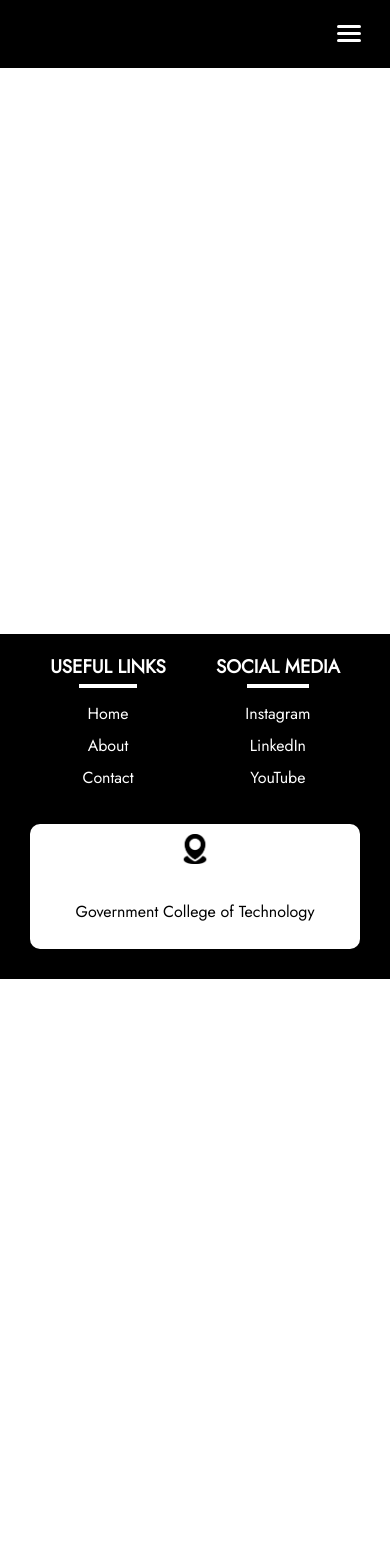
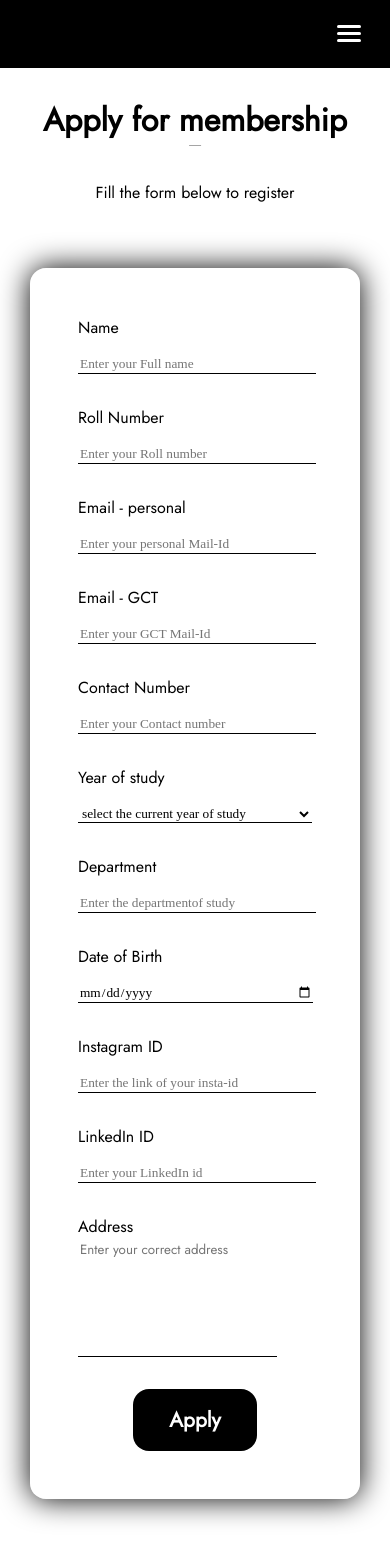
Before and after one commit to boopathi-srb/centauras, a React (Create React App) app: page /Apply in a window 390 px wide. Shown: the top 1568 px of the page. Before the commit the page ends 979 px from the top, so only its background shows below. Built offline with nearby package versions, Linux system fonts and the light colour scheme.

Commit message:
name changes

```diff
--- a/src/App.css
+++ b/src/App.css
@@ -8,8 +8,8 @@
 }
 .body{
   min-height: 68vh;
-  margin-top: 4vh;
   margin-top: 60px;
+  margin-bottom: 3ch;
   max-width: 100vw;
   overflow-x: hidden;
   font-family: 'Jost', sans-serif;
--- a/src/App.js
+++ b/src/App.js
@@ -3,20 +3,17 @@ import {BrowserRouter as Router, Route} from 'react-router-dom';
 import {Routes} from 'react-router-dom';
 import './App.css'
 import Home from './pages/home/home';
-import ProductData from './data';
+// import ProductData from './data';
 import { Component } from 'react';
 import Footer from './components/footer/footer';
 import About from './pages/about/about';
 import Contact  from './pages/contact/contact';
 import Blogs from './pages/blogs/blogs';
-// import Orderplaced from './pages/Orderplaced/orderplaced';
+import Apply from './pages/apply/apply'
+import Applied from './pages/applied/applied';
 
 
 class App extends Component {
-
-  state={
-    productData: ProductData,
-  }
   render(){
   return (
     <div className="App">
@@ -31,21 +28,15 @@ class App extends Component {
          <Route path="/About" element={ <About/>} exact></Route>
          <Route path="/Contact" element={ <Contact/>} exact></Route>
          <Route path="/Blogs" element={ <Blogs/>} exact></Route>
-         {/* <Route path="/orderplaced" element={ <Orderplaced/>} exact></Route> */}
+         <Route path="/Apply" element={ <Apply/>} exact></Route>
+         <Route path="/Applied" element={ <Applied/>} exact></Route>
 
        </Routes>
       </div>
       <footer className="footer">
          <Footer/>
       </footer>
-
       </Router>
-
-
-
-
-
-
     </div>
   );
 
--- a/src/components/topbar/topbar.js
+++ b/src/components/topbar/topbar.js
@@ -18,6 +18,7 @@ const Topbar =()=>{
          <a href="/About">ABOUT</a>
          <a href="/Blogs">BLOGS</a>
          <a href="/Contact">CONTACT</a>
+         <a href="/Apply">REGISTER</a>
 
        </nav>
        <label for="toggle_button" className="toggle_button_label">
--- /dev/null
+++ b/src/pages/applied/applied.css
@@ -0,0 +1,85 @@
+.overlay{
+  background-color: #000000;
+  position: fixed;
+  top: 0%;
+  left: 0%;
+  bottom: 0%;
+  right: 0%;
+  z-index: 99;
+  opacity: 0.9;
+  pointer-events: none;
+}
+.outerwrapper{
+  position: fixed;
+  z-index: 100;
+  width: 100%;
+  height: 100vw;
+}
+.wrapper{
+
+  width: 70ch;
+  /* height:80ch; */
+  border-radius: 50px;
+  background-color: rgba(255, 255, 255, 1);
+  box-shadow: 2px 2px 10px  rgb(27, 26, 26);
+  backdrop-filter: blur(2em);
+  margin: auto;
+  /* margin-top: 7rem; */
+  /* margin-bottom: 7rem;  */
+  height: 35vw;
+   padding: 1rem;
+  z-index: 100;
+}
+.thumbsup{
+  margin: auto;
+  width: 20ch;
+  animation: animate1 2s ease-in-out 1;
+  transform-origin: left;
+  margin-bottom: 1rem;
+}
+@keyframes animate1 {
+    0%{transform:rotate(0deg)}
+    25%{transform: rotate(-30deg);}
+    50%{transform: rotate(0deg);}
+    75%{transform: scale(1.5);}
+    100%{transform: scale(1);}
+  }
+.wrapper>h1{
+  font-size: 3rem;
+  /* color: white; */
+}
+.wrapper>p{
+  font-size: 1rem;
+  margin-bottom: 3.5rem;
+  /* color: white; */
+}
+.wrapper>a{
+  text-decoration: none;
+  color: white;
+  background-color: black;
+  padding: 1rem;
+  border-radius: 1rem;
+  transform: scale(1);
+  animation: transform 400ms ease-in-out;
+  animation-delay: 500ms;
+  font-size: 1.2rem;
+  margin-bottom: 2rem;
+}
+.wrapper>a:hover{
+  transform: scale(1.3);
+}
+@media  screen and (max-width:768px) {
+  .wrapper{
+    width: 25ch;
+    padding: 2.5rem;
+    height: auto;
+  }
+  .wrapper>h1{
+    font-size: 2rem;
+    padding: 1rem;
+  }
+  .wrapper>p{
+    font-size: 0.9rem;
+    margin-bottom: 2rem;
+  }
+}
--- /dev/null
+++ b/src/pages/applied/applied.js
@@ -0,0 +1,28 @@
+import React from 'react';
+import thumbsup from './thumbsup.png'
+import './applied.css'
+import AOS from 'aos';
+function Applied() {
+  AOS.init();
+  return <div  className="applied">
+    <div className="overlay" ></div>
+    <div className="outerwrapper">
+      <div  data-aos="zoom-out"data-aos-once="true"  data-aos-delay="400" className="wrapper">
+
+      <img className="thumbsup" src={thumbsup} alt="applied"/>
+
+      <h1>Applied!</h1>
+      <p>
+        Your application has been recorded.<br/>
+        We will contact you by Mail regarding membership.<br/>Till then, please wait patiently🤗.
+      </p>
+      <a href="/"><b>Return to Home</b></a>
+     </div>
+    </div>
+
+
+
+  </div>;
+}
+
+export default Applied;
--- /dev/null
+++ b/src/pages/apply/apply.css
@@ -0,0 +1,80 @@
+@import url('https://fonts.googleapis.com/css2?family=Jost&display=swap');
+.apply{
+  margin-bottom: 3rem;
+}
+.apply_wrapper{
+  display: flex;
+  flex-direction: column;
+  align-items: center;
+}
+.content{
+  margin-bottom: 4rem;
+}
+.form{
+  display: flex;
+  flex-direction: column;
+  text-align: left;
+  width: 50vw;
+  margin: auto;
+  gap: 2rem;
+  font-family: 'Jost', sans-serif;
+  background-color: rgba(255, 255, 255, 0.3);
+  box-shadow: 0px 0px 30px #000000;
+  backdrop-filter: blur(10px);
+  border-radius: 1rem;
+  padding: 3rem;
+}
+.form div{
+  display: grid;
+}
+.form div:nth-child(12) button{
+  width: 10ch;
+  margin: auto;
+  background-color: black;
+  border: none;
+  color: white;
+  padding: 1rem;
+  font-weight: 600;
+  font-size: 1.3rem;
+  font-family: 'Jost', sans-serif;
+  border-radius: 1rem;
+}
+.form div:nth-child(12) button:hover{
+  cursor: pointer;
+  transform: scale(1.2);
+}
+.form div:nth-child(11) textarea{
+  width: 50vw;
+  height: fit-content;
+  border: none;
+  font-family: 'Jost', cursive;
+  border-bottom: 1px solid black;
+  outline: none;
+  resize: none;
+}
+.form div input, select{
+  border: none;
+  width: 50vw;
+  margin-top: 1rem;
+  background: none;
+  font-family: 'Poppins', cursive;
+  outline: none;
+  overflow: wrap;
+  border-bottom: 1px solid black;
+}
+
+.selection:focus option:first-of-type {
+  display: none;
+}
+@media screen and (max-width:768px) {
+  .form{
+    width: 60vw;
+    /* padding: 1.5rem; */
+  }
+  .form div input, select, textarea{
+    width: 60vw;
+  }
+  .form div:nth-child(10) textarea{
+    width: 60vw;
+  }
+}
--- /dev/null
+++ b/src/pages/apply/apply.js
@@ -0,0 +1,93 @@
+import React from 'react';
+import  './apply.css';
+
+// JS code for posting into google sheets
+
+window.onload=function(){
+  var form = document.getElementById('sheetdb-form');
+  form.addEventListener("submit", e => {
+
+    e.preventDefault();
+    fetch(form.action, {
+        method : "POST",
+        body: new FormData(document.getElementById("sheetdb-form")),
+    }).then(
+        response => response.json()
+    ).then(() => {
+      window.open( "/Applied", "_self");
+
+    });
+
+  });
+}
+
+
+
+const Apply=(props)=> {
+  return <div className="apply">
+      <div className="apply_wrapper">
+          <h1 className="Contact_heading">Apply for membership</h1>
+          <p className='content'>
+         Fill the form below to register
+          </p>
+      </div>
+
+         {/* Form area */}
+
+        <form action="" method="post" id="sheetdb-form" className='form'  autoComplete="on">
+          <div>
+            <label for="Name">Name</label>
+            <input type="text" placeholder='Enter your Full name' name="data[Name]" />
+          </div>
+          <div>
+            <label for="Roll number">Roll Number</label>
+            <input type="text" placeholder='Enter your Roll number' name="data[Roll number]"  />
+          </div>
+          <div>
+            <label for="Email">Email - personal</label>
+            <input type="email" placeholder='Enter your personal Mail-Id' name="data[Email-personal]" />
+          </div>
+          <div>
+            <label for="Email">Email - GCT</label>
+            <input type="email" placeholder='Enter your GCT Mail-Id' name="data[Email-GCT]" />
+          </div>
+          <div>
+            <label for="Number">Contact Number</label>
+            <input type="text" minLength="10" maxLength="10" pattern="[0-9]{10}" placeholder='Enter your Contact number' name="data[Contact Number]"  />
+          </div>
+          <div>
+           <label for="Year of study">Year of study</label>
+            <select className='selection' name="data[Year of study]" >
+              <option disabled="disabled" selected>select the current year of study</option>
+              <option>2</option>
+              <option>3</option>
+            </select>
+          </div>
+          <div>
+          <label for="Department">Department</label>
+            <input type="text" maxLength="20" placeholder="Enter the departmentof study" name="data[Required theme]"></input>
+          </div>
+          <div>
+            <label for="Date of birth">Date of Birth</label>
+            <input type="date" placeholder="Enter your DOB" name="data[Date of Birth]"/>
+          </div>
+          <div>
+          <label for="Instagram handle ">Instagram ID</label>
+            <input type="text" maxLength="100" placeholder="Enter the link of your insta-id" name="data[Instagram]"></input>
+          </div>
+          <div>
+          <label for="LinkedIn handle ">LinkedIn ID</label>
+            <input type="text" maxLength="100" placeholder="Enter your LinkedIn id" name="data[LinkedIn]"></input>
+          </div>
+          <div>
+            <label for="Address">Address</label>
+            <textarea type="text" rows="6" cols="50" placeholder="Enter your correct address" size="30" name="data[Address]" />
+          </div>
+          <div>
+            <button  type='submit' >Apply</button>
+          </div>
+        </form>
+  </div>;
+}
+
+export default Apply;
```
Also changed, not shown: src/pages/applied/thumbsup.png (added).
